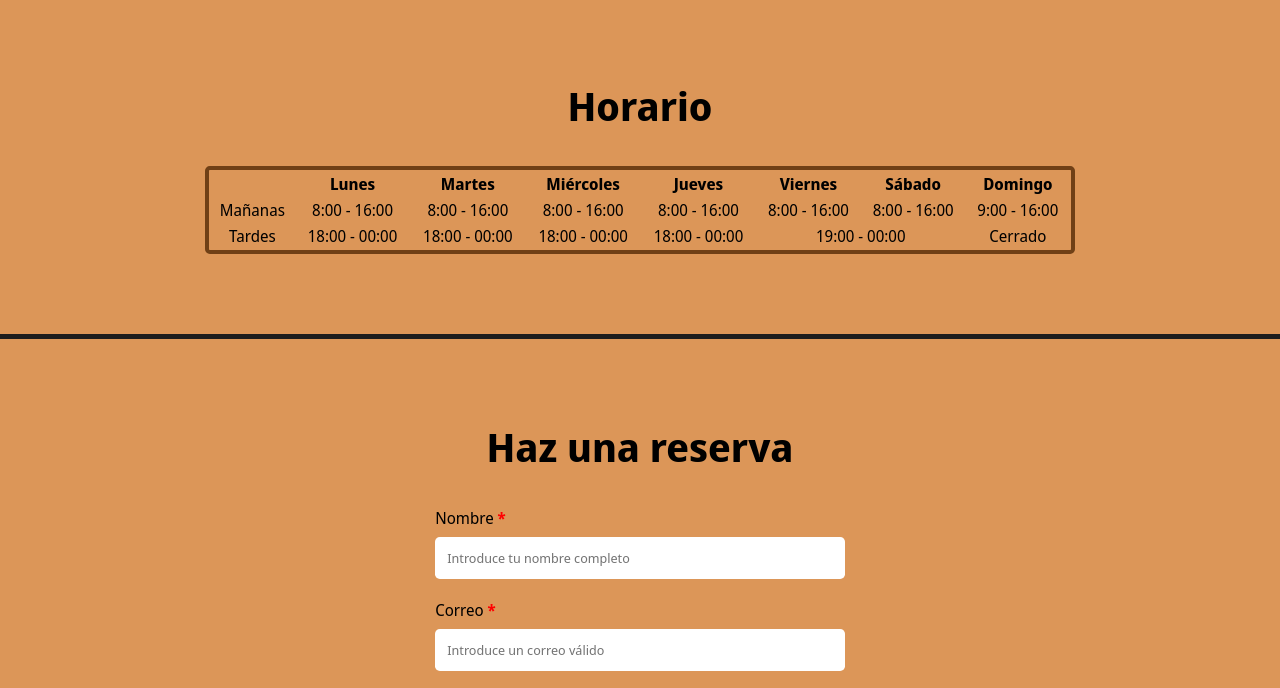
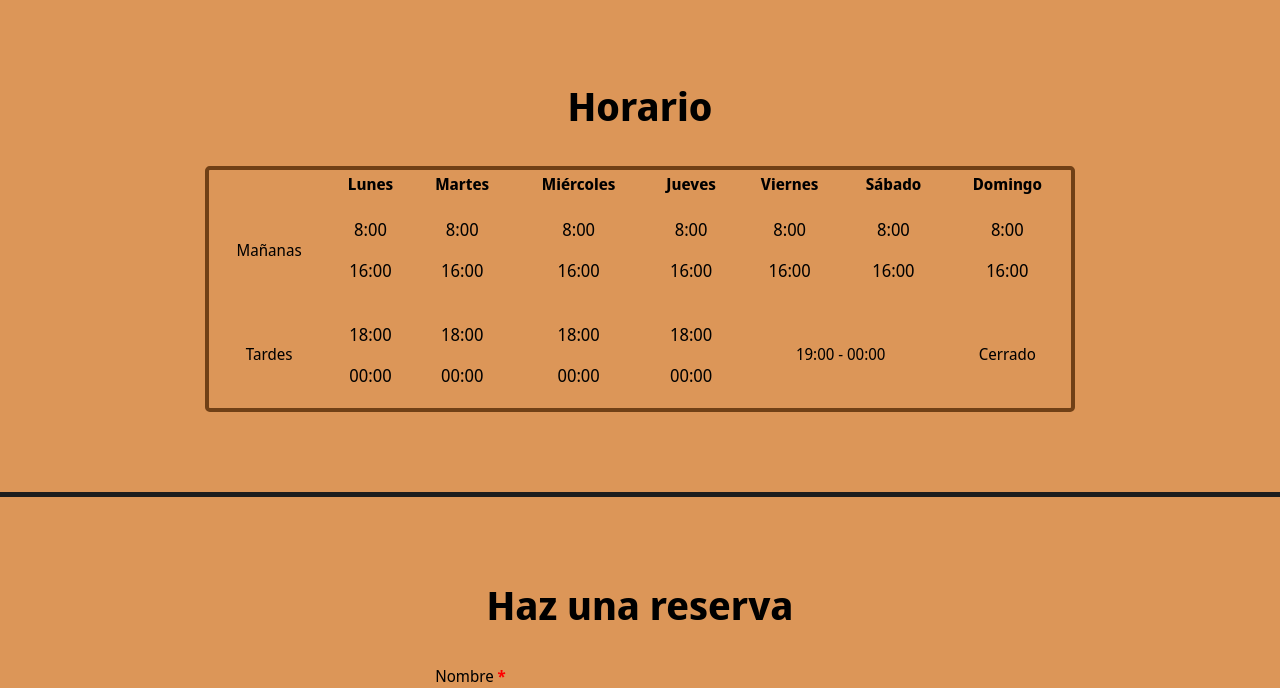
Before and after one commit to Tekyo23/Buenosplatos, a website: page src/reservations.html in a window 1280 px wide. Shown: the part 112-800 px from the top of the page. Drawn offline with Linux system fonts and the light colour scheme.

Commit message:
Restructure of timetable for better resizing

```diff
--- a/src/reservations.html
+++ b/src/reservations.html
@@ -36,20 +36,53 @@
                 <tbody>
                     <tr id="morning-schedule">
                         <td>Mañanas</td>
-                        <td class="morning__hours">8:00 - 16:00</td>
-                        <td class="morning__hours">8:00 - 16:00</td>
-                        <td class="morning__hours">8:00 - 16:00</td>
-                        <td class="morning__hours">8:00 - 16:00</td>
-                        <td class="morning__hours">8:00 - 16:00</td>
-                        <td class="morning__hours">8:00 - 16:00</td>
-                        <td class="morning__hours">9:00 - 16:00</td>
+                        <td class="morning__hours">
+                            <p>8:00</p>
+                            <p>16:00</p>
+                        </td>
+                        <td class="morning__hours">
+                            <p>8:00</p>
+                            <p>16:00</p>
+                        </td>
+                        <td class="morning__hours">
+                            <p>8:00</p>
+                            <p>16:00</p>
+                        </td>
+                        <td class="morning__hours">
+                            <p>8:00</p>
+                            <p>16:00</p>
+                        </td>
+                        <td class="morning__hours">
+                            <p>8:00</p>
+                            <p>16:00</p>
+                        </td>
+                        <td class="morning__hours">
+                            <p>8:00</p>
+                            <p>16:00</p>
+                        </td>
+                        <td class="morning__hours">
+                            <p>8:00</p>
+                            <p>16:00</p>
+                        </td>
                     </tr>
                     <tr id="evening-schedule">
                         <td>Tardes</td>
-                        <td class="evening__hours">18:00 - 00:00</td>
-                        <td class="evening__hours">18:00 - 00:00</td>
-                        <td class="evening__hours">18:00 - 00:00</td>
-                        <td class="evening__hours">18:00 - 00:00</td>
+                        <td class="morning__hours">
+                            <p>18:00</p>
+                            <p>00:00</p>
+                        </td>
+                        <td class="morning__hours">
+                            <p>18:00</p>
+                            <p>00:00</p>
+                        </td>
+                        <td class="morning__hours">
+                            <p>18:00</p>
+                            <p>00:00</p>
+                        </td>
+                        <td class="morning__hours">
+                            <p>18:00</p>
+                            <p>00:00</p>
+                        </td>
                         <td class="evening__hours" colspan="2">19:00 - 00:00</td>
                         <td class="evening__hours">Cerrado</td>
                     </tr>
```
